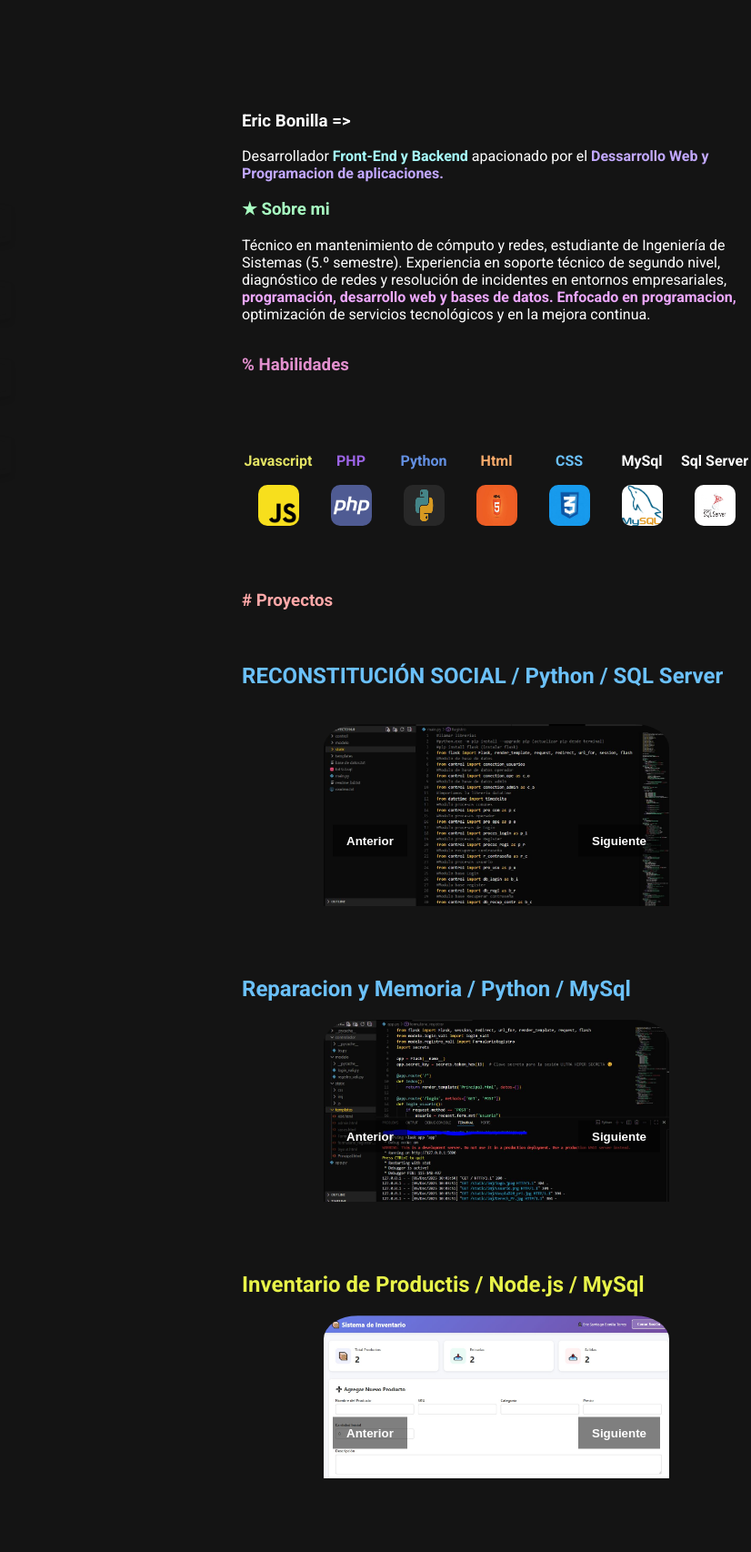
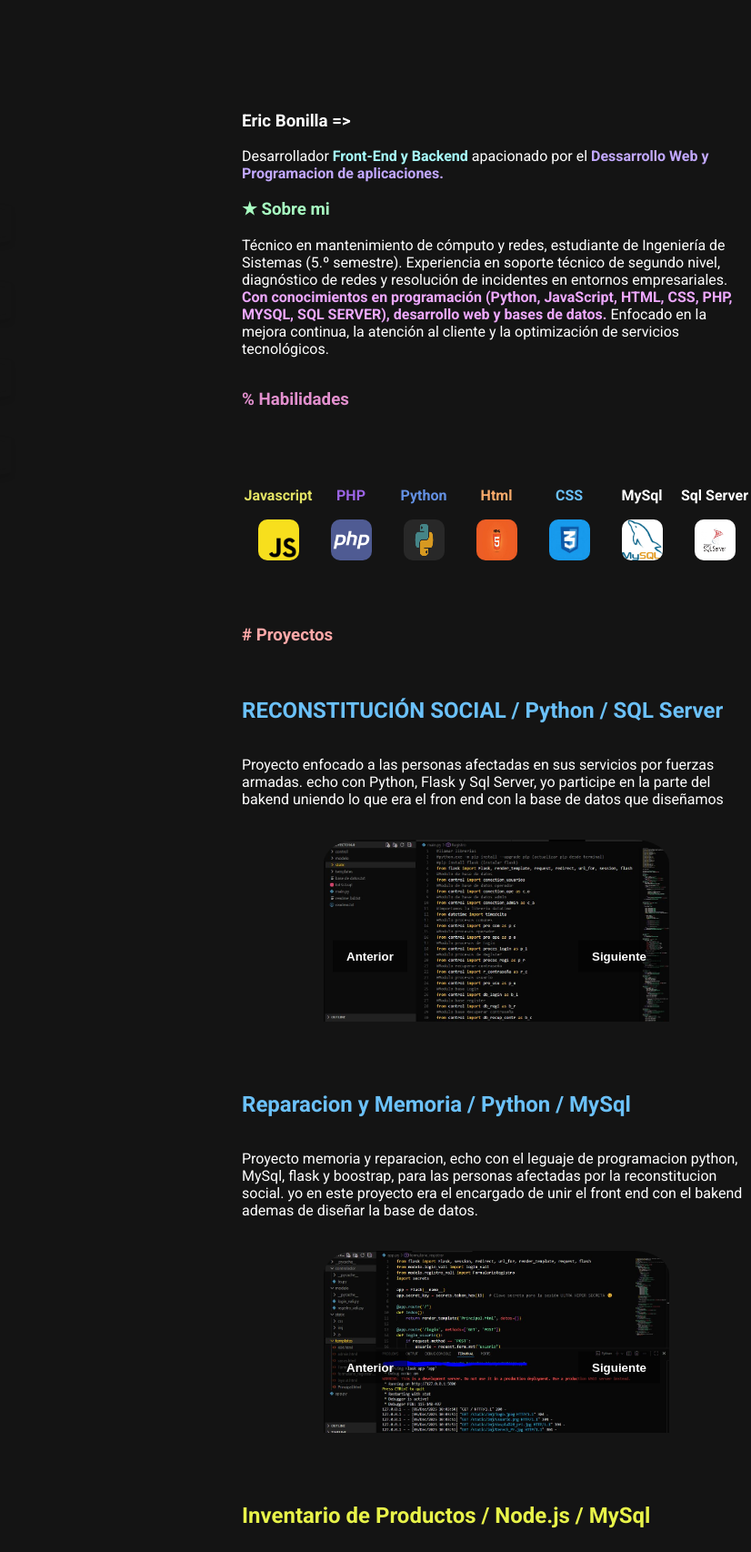
Before and after one commit to Esbonillat/Portafolio, a plain HTML site: page index.html in a window 1280 px wide. Shown: the part 97-1803 px from the top of the page at 91% size, 454-1280 px from the left. Drawn offline with Linux system fonts and the light colour scheme; a web font is replaced by a local one.

Commit message:
Se realiza cambios en proyectos mas informacion

```diff
--- a/index.html
+++ b/index.html
@@ -81,8 +81,8 @@ correo:ericsantibonilla@gmail.com
             <h1> Eric Bonilla  =>  </h1>
             <p>Desarrollador <span class="description_b"> Front-End y Backend </span> apacionado por el <span class="descrition_b2">Dessarrollo Web y Programacion de aplicaciones.</span></p>
             <h1 id="sobre_m">★ Sobre mi</h1>
-            <p >Técnico en mantenimiento de cómputo y redes, estudiante de Ingeniería de Sistemas (5.º semestre). Experiencia en soporte técnico de segundo nivel, diagnóstico de redes y resolución de incidentes en entornos
-            empresariales,  <span class="descrition_s">programación, desarrollo web y bases de datos. Enfocado en programacion,</span> optimización de servicios tecnológicos y en la mejora continua.</p>
+            <p >Técnico en mantenimiento de cómputo y redes, estudiante de Ingeniería de Sistemas (5.º semestre). Experiencia en soporte técnico de segundo nivel, diagnóstico de redes y resolución de incidentes en entornos empresariales.<span class="descrition_s"> Con conocimientos en programación (Python, JavaScript, HTML, CSS, PHP, MYSQL, SQL SERVER), desarrollo web y bases de datos. </span> Enfocado en la mejora continua, la atención al cliente y la
+optimización de servicios tecnológicos. </p>
         </div>
         <h1 id="habilidades" style="color: rgb(226, 144, 206);">% Habilidades</h1>
         <div class="content_prin_h">
@@ -100,8 +100,9 @@ correo:ericsantibonilla@gmail.com
         <h1 id="proyectos"># Proyectos</h1>
         <br>
         <h2 class="title_proyects" style="color: rgb(107, 193, 250);"> RECONSTITUCIÓN SOCIAL / Python / SQL Server</h2>
+
+        <p>Proyecto enfocado a las personas afectadas en sus servicios por fuerzas armadas. echo con Python, Flask y Sql Server, yo participe en la parte del bakend uniendo lo que era el fron end con la base de datos que diseñamos</p>
         <br>
-
         <!----------------- Carrusel de imagenes de Proyectos---------------------------- -->
         <div class="carousel-container">
             <div class="carousel-track">
@@ -119,7 +120,9 @@ correo:ericsantibonilla@gmail.com
             </div>
         </div>
         <h2 class="title_proyects" style="color: rgb(107, 193, 250);">Reparacion y Memoria / Python / MySql</h2>
-                <div class="carousel-container">
+        <p>Proyecto memoria y reparacion, echo con el leguaje de programacion python, MySql, flask y boostrap, para las personas afectadas por la reconstitucion social. yo en este proyecto era el encargado de unir el front end con el bakend ademas de diseñar la base de datos.</p>
+        <br>
+        <div class="carousel-container">
             <div class="carousel-track">
                 <div class="slide"><img src="image/proyect_02_1.JPG" alt="Foto 1"></div>
                 <div class="slide"><img src="image/proyect_02_2.JPG" alt="Foto 2"></div>
@@ -134,8 +137,11 @@ correo:ericsantibonilla@gmail.com
             </div>
         </div>
 
-         <h2 class="title_proyects" style="color: rgb(232, 243, 73);">Inventario de Productis / Node.js / MySql</h2>
-                <div class="carousel-container">
+         <h2 class="title_proyects" style="color: rgb(232, 243, 73);">Inventario de Productos / Node.js / MySql</h2>
+         <p>Proyecto de Inventario de Productos, Este proyecto es personal, se genero con el Lenguaje Javascript con Node.JS con Express, base de datos Mysql. echo para llevar el inventario de llegada y salida de cualquier Product, Yo realize todo el proyecto tanto Frond End como Bakend. </p>
+         <br>
+
+         <div class="carousel-container">
             <div class="carousel-track">
                 <div class="slide"><img src="image/proyect_03_1.jpg" alt="Foto 1"></div>
                 <div class="slide"><img src="image/proyect_03_2.jpg" alt="Foto 2"></div>
@@ -153,7 +159,7 @@ correo:ericsantibonilla@gmail.com
 
 
 
-        <h1 id="proyectos" style="color: rgb(163, 245, 109);">/* Experencia  */</h1>
+        <h1 id="proyectos" style="color: rgb(163, 245, 109);">/* GitHub  */</h1>
         <div class="conten_button_E" id="experiencia">
         <a href="https://github.com/Esbonillat" target="_blank" class="Experence_button">Ver mas Proyectos</a>
         </div>
```
Also changed, not shown: 1 other file.
